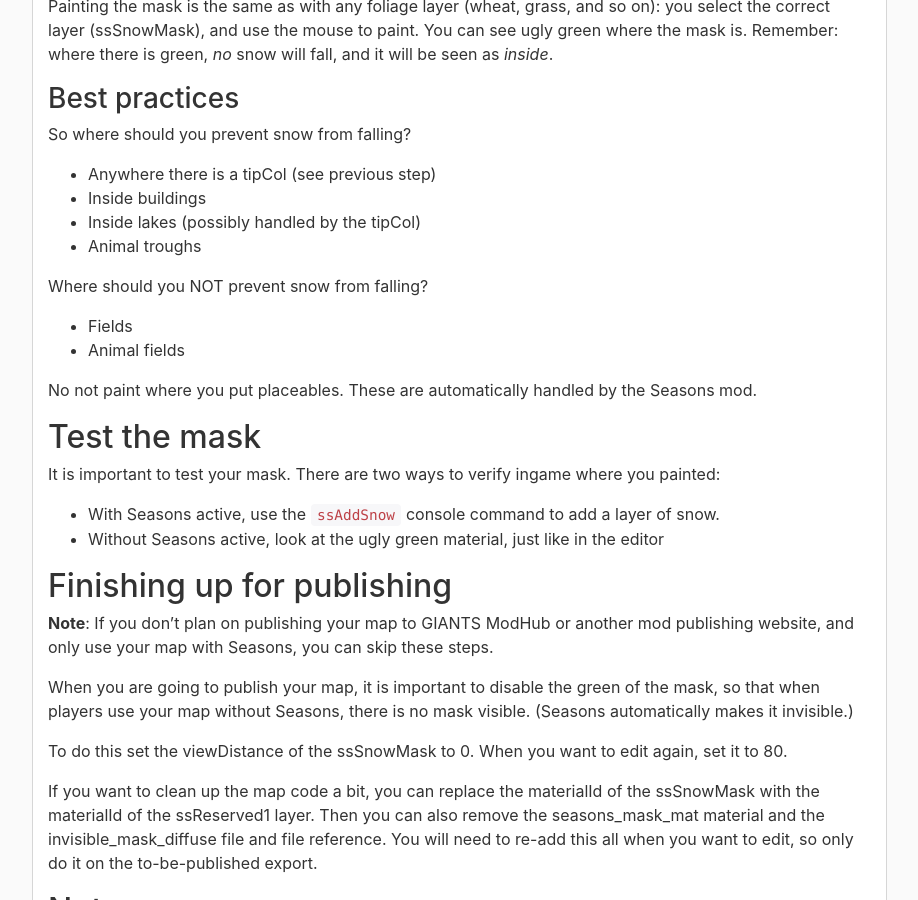
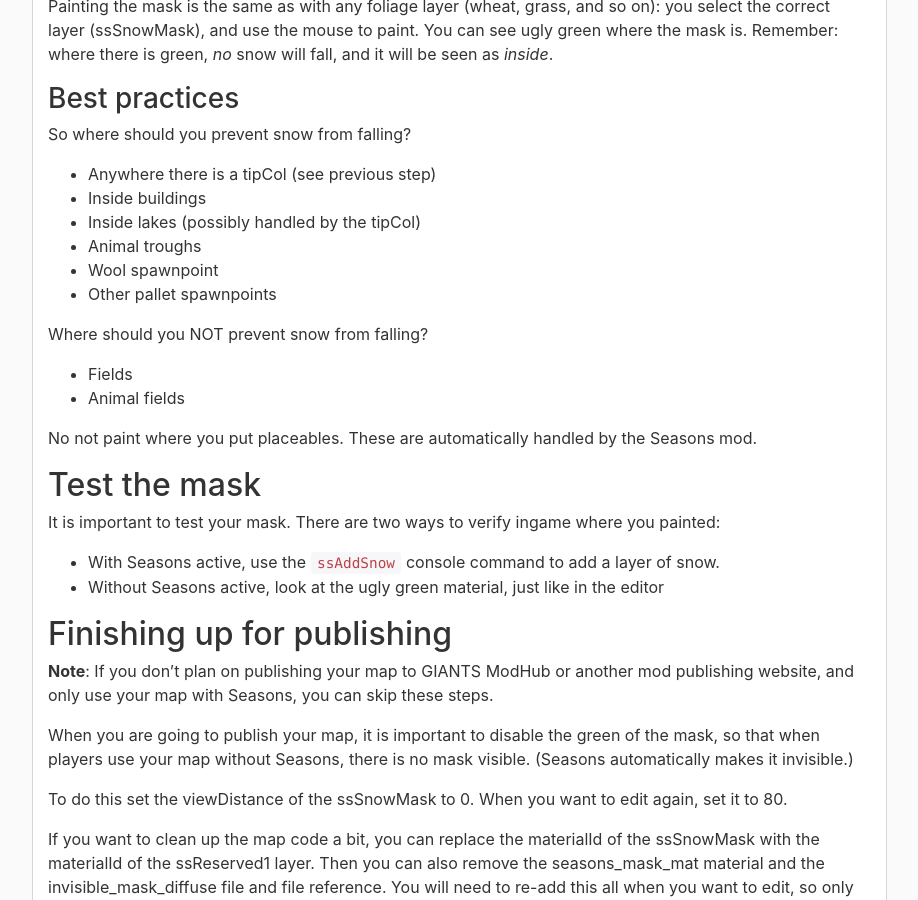
Before and after one commit to RealismusModding/realismusmodding.github.io, a Jekyll site: the page built from mods/seasons/manual/modding/maps/seasons_mask.md, in a window 1280 px wide and 900 px high, scrolled down 3050 px. Shown: the whole window, without its empty margins (323-1241 px from the left). Built offline with Jekyll 4.4.1, drawn with Linux system fonts in a browser that asks for light colours; comment, search, counter and statistics services are not loaded.

Commit message:
Snow should not fall on pallet spawnpoints

```diff
--- a/mods/seasons/manual/modding/maps/seasons_mask.md
+++ b/mods/seasons/manual/modding/maps/seasons_mask.md
@@ -123,6 +123,8 @@ So where should you prevent snow from falling?
 - Inside buildings
 - Inside lakes (possibly handled by the tipCol)
 - Animal troughs
+- Wool spawnpoint
+- Other pallet spawnpoints
 
 Where should you NOT prevent snow from falling?
 
```
